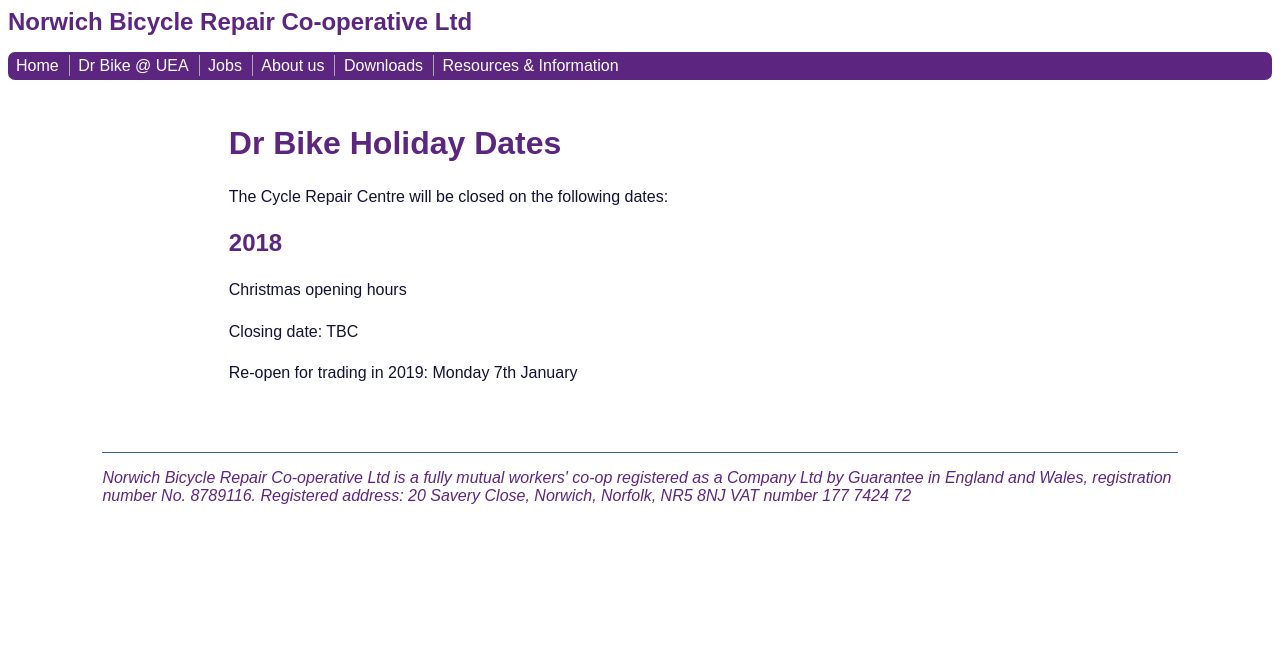
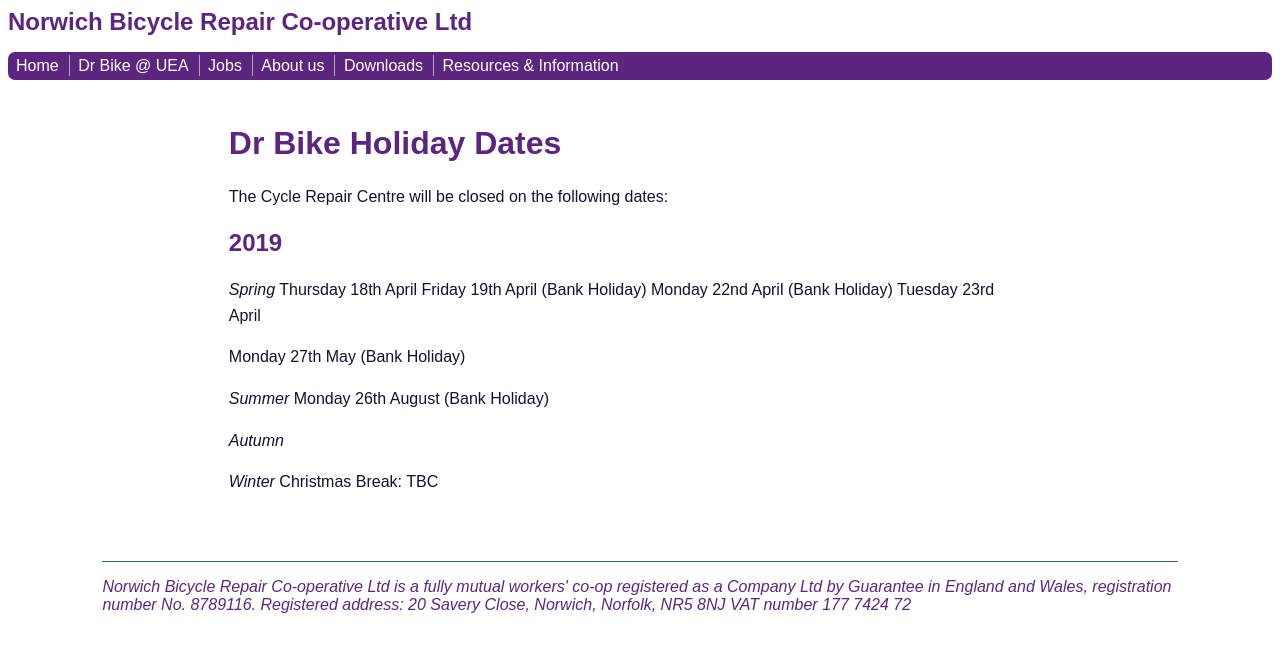
Before and after one commit to norwichbicyclerepaircooperative/norwichbicyclerepaircooperative.github.io, a Jekyll site: the page built from holiday-dates/index.md, in a window 1280 px wide. Shown: the top 652 px of the page. Built offline with Jekyll 4.4.1, drawn with Linux system fonts in a browser that asks for light colours.

Commit message:
Update index.md

```diff
--- a/holiday-dates/index.md
+++ b/holiday-dates/index.md
@@ -8,10 +8,20 @@
 The Cycle Repair Centre will be closed on the following dates:
 
 
-## 2018
+## 2019
 
-Christmas opening hours
+_Spring_
+Thursday 18th April
+Friday 19th April (Bank Holiday)
+Monday 22nd April (Bank Holiday)
+Tuesday 23rd April
 
-Closing date: TBC
+Monday 27th May (Bank Holiday)
 
-Re-open for trading in 2019: Monday 7th January
+_Summer_
+Monday 26th August (Bank Holiday)
+
+_Autumn_
+
+_Winter_
+Christmas Break: TBC
```
